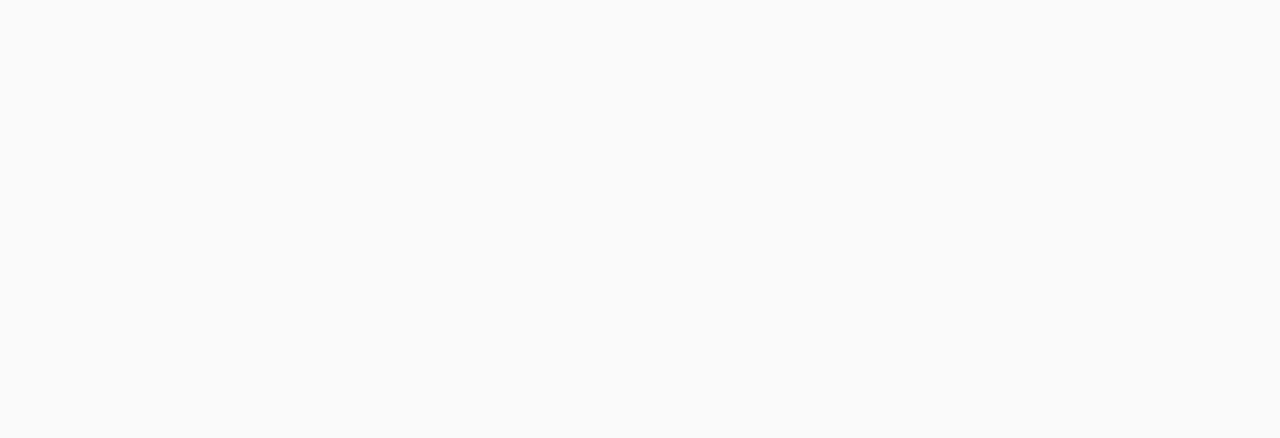
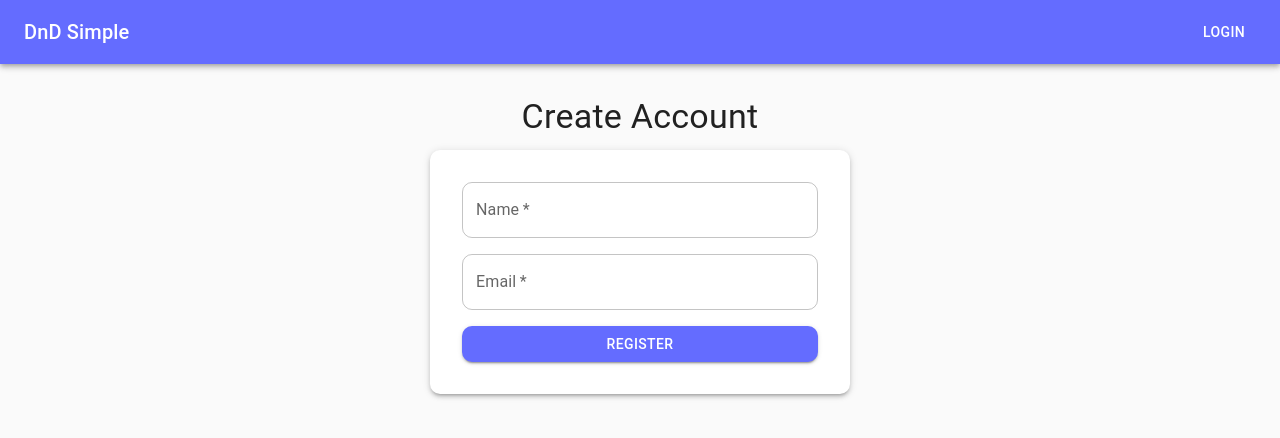
Before and after one commit to agbrettpittman/DND-Simple, a React app in the folder frontend/: page /register in a window 1280 px wide. Before the commit this address had no page. Shown: the top 438 px of the page. Built offline with nearby package versions, Linux system fonts and the light colour scheme; no server answers; the HTML template or start-up script is replaced by a standard one.

Commit message:
✨ Basic Registration page

```diff
--- a/frontend/src/App.jsx
+++ b/frontend/src/App.jsx
@@ -2,6 +2,7 @@
 import AppLayout from './components/AppLayout.jsx'
 import LandingPage from './pages/LandingPage.jsx'
 import LoginPage from './pages/LoginPage.jsx'
+import RegisterPage from './pages/RegisterPage.jsx'
 
 function App() {
   return (
@@ -9,6 +10,7 @@
       <Route element={<AppLayout />}>
         <Route path="/" element={<LandingPage />} />
         <Route path="/login" element={<LoginPage />} />
+        <Route path="/register" element={<RegisterPage />} />
       </Route>
     </Routes>
   )
--- a/frontend/src/pages/LandingPage.jsx
+++ b/frontend/src/pages/LandingPage.jsx
@@ -32,6 +32,16 @@
           >
             Go to Login
           </Button>
+          <Typography color="text.secondary">New here?</Typography>
+          <Button
+            variant="outlined"
+            color="primary"
+            size="large"
+            component={RouterLink}
+            to="/register"
+          >
+            Create an Account
+          </Button>
         </Stack>
       </Card>
     </Stack>
--- a/frontend/src/pages/LoginPage.jsx
+++ b/frontend/src/pages/LoginPage.jsx
@@ -1,7 +1,7 @@
 import { useState } from 'react'
-import { Alert, Box, Button, Paper, Stack, TextField, Typography } from '@mui/material'
+import { Alert, Box, Button, Paper, Stack, TextField, Typography, Link } from '@mui/material'
 import styled from 'styled-components'
-import { useNavigate } from 'react-router-dom'
+import { useNavigate, Link as RouterLink } from 'react-router-dom'
 
 const Card = styled(Paper)`
   && {
@@ -60,6 +60,12 @@
             <Button type="submit" variant="contained" color="primary">
               Login
             </Button>
+            <Typography variant="body2" align="center">
+              New here?{' '}
+              <Link component={RouterLink} to="/register">
+                Create an account
+              </Link>
+            </Typography>
           </Stack>
         </form>
       </Card>
--- /dev/null
+++ b/frontend/src/pages/RegisterPage.jsx
@@ -0,0 +1,91 @@
+import { useState } from 'react'
+import { Alert, Box, Button, Paper, Stack, TextField, Typography } from '@mui/material'
+import styled from 'styled-components'
+import { useNavigate } from 'react-router-dom'
+
+const Card = styled(Paper)`
+  && {
+    max-width: 420px;
+    width: 100%;
+    padding: 2rem;
+    margin: 0 auto;
+  }
+`
+
+function RegisterPage() {
+  const [Name, SetName] = useState('')
+  const [Email, SetEmail] = useState('')
+  const [Error, SetError] = useState(null)
+  const [IsSubmitting, SetIsSubmitting] = useState(false)
+  const Navigate = useNavigate()
+
+  const ApiBaseUrl = import.meta.env.VITE_API_BASE_URL || ''
+
+  const onSubmit = async (e) => {
+    e.preventDefault()
+    if (!Name || !Email) {
+      SetError('Please enter name and email')
+      return
+    }
+
+    SetError(null)
+    SetIsSubmitting(true)
+    try {
+      const res = await fetch(`${ApiBaseUrl}/users`, {
+        method: 'POST',
+        headers: { 'Content-Type': 'application/json' },
+        body: JSON.stringify({ name: Name, email: Email })
+      })
+
+      if (!res.ok) {
+        let message = 'Failed to register'
+        const data = await res.json().catch(() => null)
+        if (data && data.message) message = data.message
+        throw new Error(message)
+      }
+
+      // Created successfully (expect 201)
+      alert('Registration successful! Please log in.')
+      Navigate('/login')
+    } catch (err) {
+      SetError(err.message)
+    } finally {
+      SetIsSubmitting(false)
+    }
+  }
+
+  return (
+    <Box>
+      <Typography variant="h4" gutterBottom align="center">
+        Create Account
+      </Typography>
+      <Card elevation={3}>
+        <form onSubmit={onSubmit}>
+          <Stack spacing={2}>
+            {Error && <Alert severity="error">{Error}</Alert>}
+            <TextField
+              label="Name"
+              value={Name}
+              onChange={(e) => SetName(e.target.value)}
+              required
+              fullWidth
+            />
+            <TextField
+              label="Email"
+              type="email"
+              value={Email}
+              onChange={(e) => SetEmail(e.target.value)}
+              required
+              fullWidth
+            />
+            <Button type="submit" variant="contained" color="primary" disabled={IsSubmitting}>
+              {IsSubmitting ? 'Registering…' : 'Register'}
+            </Button>
+          </Stack>
+        </form>
+      </Card>
+    </Box>
+  )
+}
+
+export default RegisterPage
```
